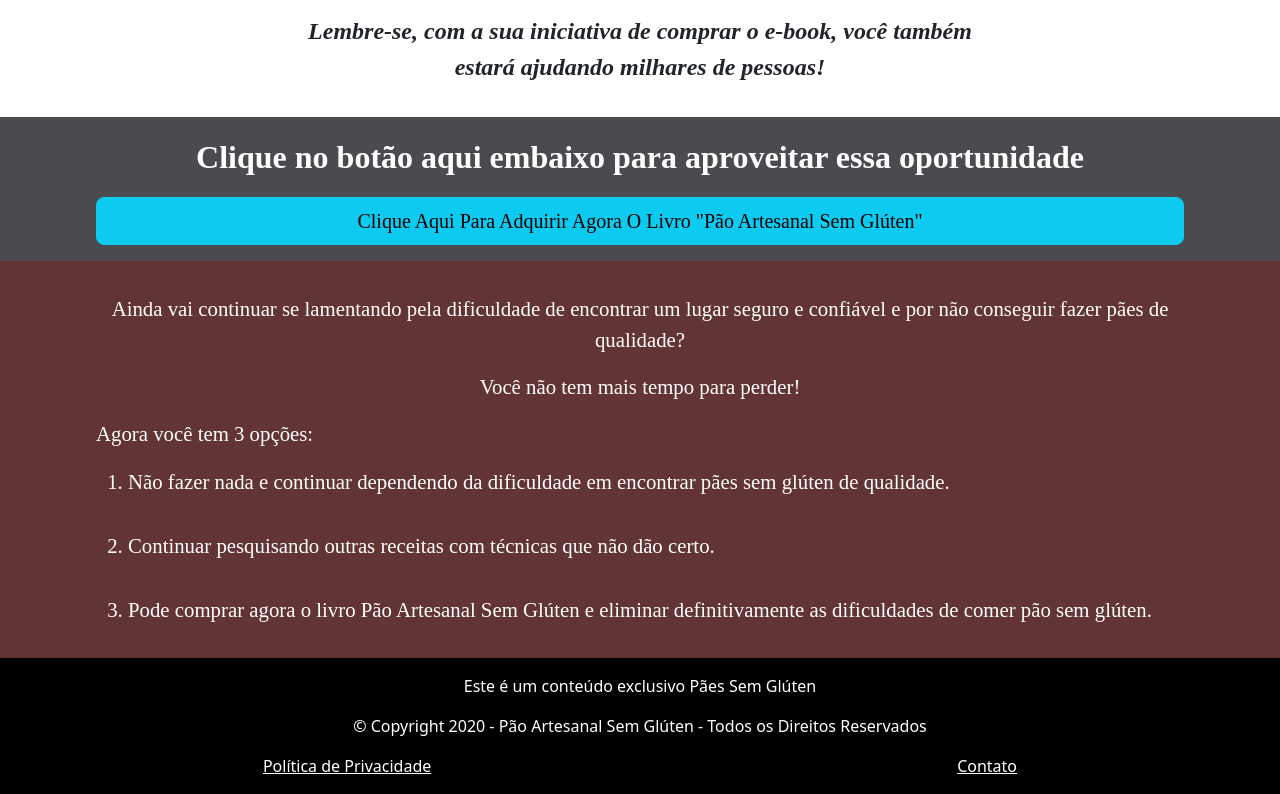
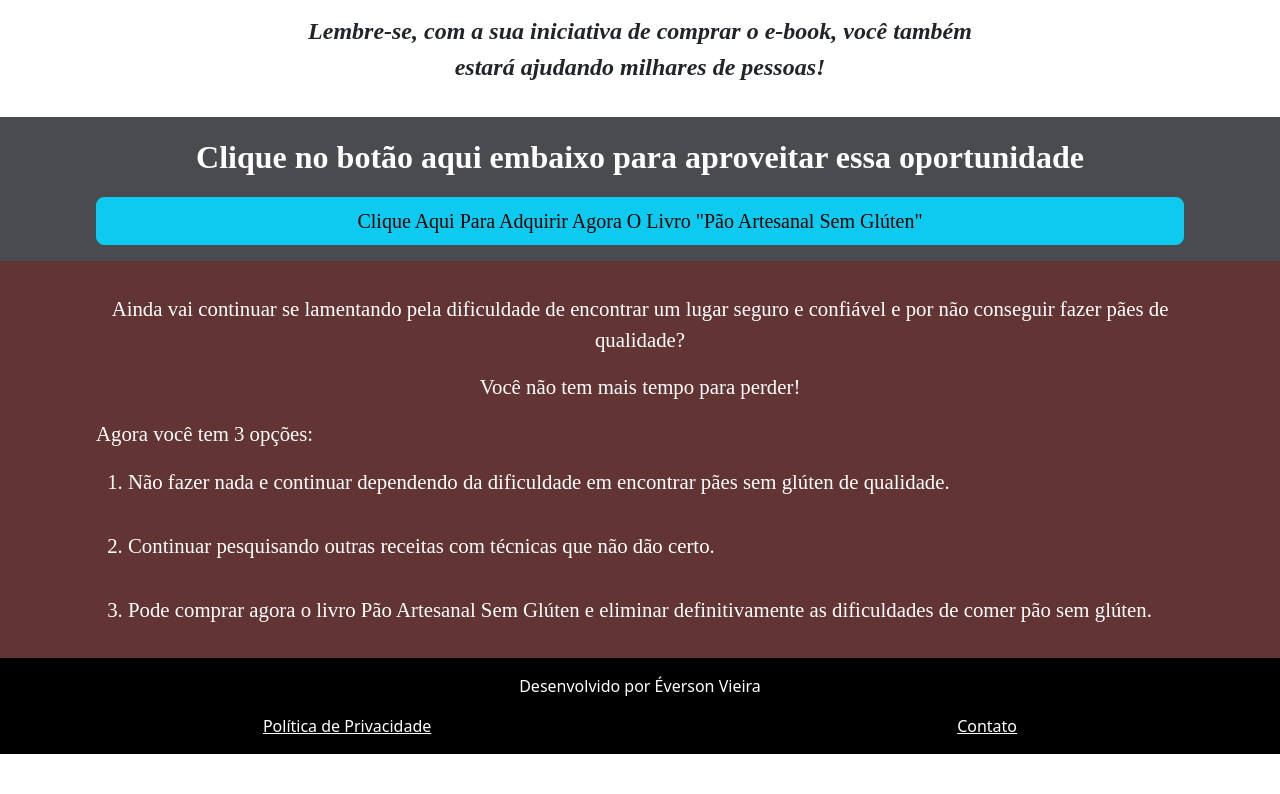
Before and after one commit to EversonVieiradeLima/paoartesanalsemgluten, a plain HTML site: page index.html in a window 1280 px wide. Shown: the part 5422-6216 px from the top of the page. After the commit the page ends 6176 px from the top, so only its background shows below. Drawn offline with nearby package versions, Linux system fonts and the light colour scheme; a script that the page names is missing; a web font is replaced by a local one.

Commit message:
Alteração de direitos autorais

```diff
--- a/index.html
+++ b/index.html
@@ -414,11 +414,7 @@
       </div>
     </main>
     <footer class="rodape">
-      <p class="rodape__text">Este é um conteúdo exclusivo Pães Sem Glúten</p>
-      <p class="rodape__text">
-        &copy; Copyright 2020 - Pão Artesanal Sem Glúten - Todos os Direitos
-        Reservados
-      </p>
+      <p class="rodape__text">Desenvolvido por Éverson Vieira</p>
       <div class="rodape__boxLink">
         <a
           href="https://sites.google.com/view/paosemgluten/politica"
```
